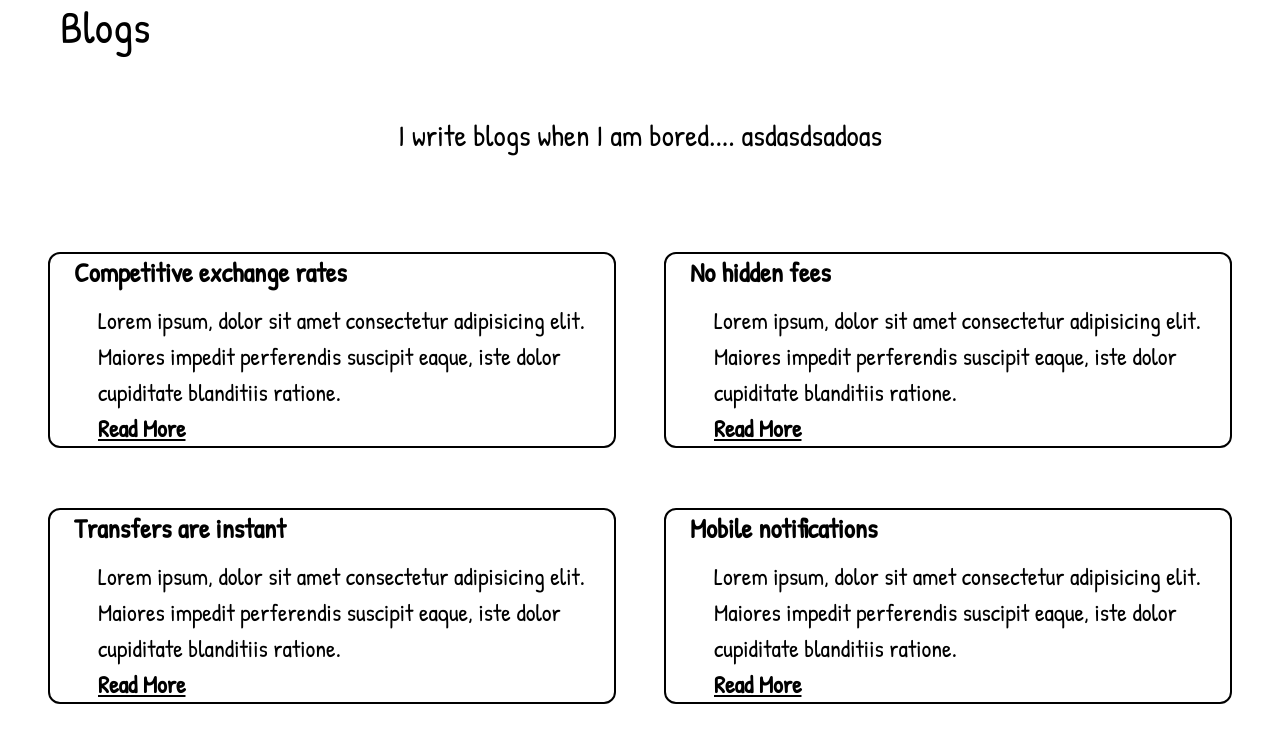
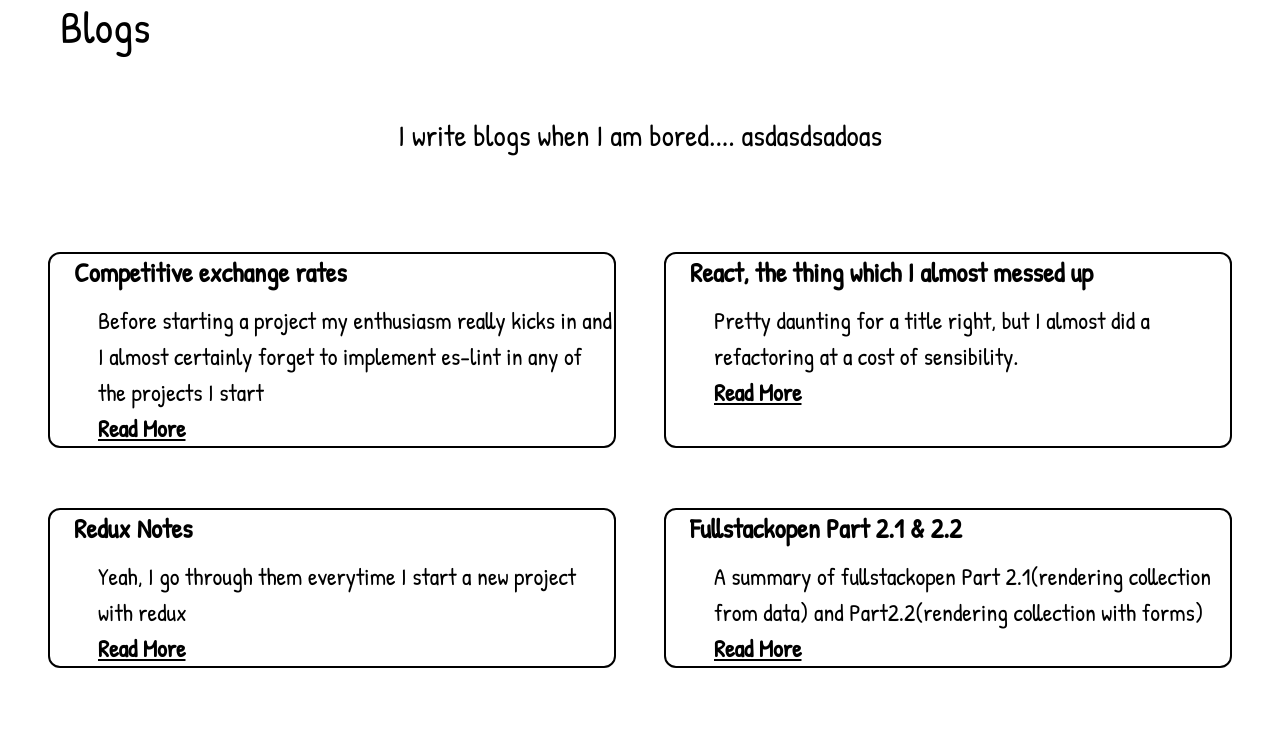
Before and after one commit to pratikdevdas/myportfolio, a Next.js app: page /Blogs in a window 1280 px wide. Shown: the top 742 px of the page. Built offline with nearby package versions, Linux system fonts and the light colour scheme.

Commit message:
completed

```diff
--- a/pages/Blogs.js
+++ b/pages/Blogs.js
@@ -5,31 +5,33 @@ const features = [
   {
     name: 'Competitive exchange rates',
     description:
-      'Lorem ipsum, dolor sit amet consectetur adipisicing elit. Maiores impedit perferendis suscipit eaque, iste dolor cupiditate blanditiis ratione.',
+      'Before starting a project my enthusiasm really kicks in and I almost certainly forget to implement es-lint in any of the projects I start',
     icon: GlobeAltIcon,
-    readmore : 'Read More'
+    readmore : 'Read More',
+    url: 'https://reliable-calliandra-778.notion.site/My-Code-a-k-a-JS-linting-2cad0a10706542d48752ff96b1ab942b'
   },
   {
-    name: 'No hidden fees',
+    name: 'React, the thing which I almost messed up',
     description:
-      'Lorem ipsum, dolor sit amet consectetur adipisicing elit. Maiores impedit perferendis suscipit eaque, iste dolor cupiditate blanditiis ratione.',
+      'Pretty daunting for a title right, but I almost did a refactoring at a cost of sensibility.',
     icon: ScaleIcon,
-    readmore : 'Read More'
+    url:'https://reliable-calliandra-778.notion.site/React-the-thing-which-I-almost-messed-up-584e51da54a94d5c9daaf8aa8ced919d'
+
   },
   {
-    name: 'Transfers are instant',
+    name: 'Redux Notes',
     description:
-      'Lorem ipsum, dolor sit amet consectetur adipisicing elit. Maiores impedit perferendis suscipit eaque, iste dolor cupiditate blanditiis ratione.',
-    icon: LightningBoltIcon,
-    readmore : 'Read More'
+      'Yeah, I go through them everytime I start a new project with redux',
+      url:'https://reliable-calliandra-778.notion.site/Redux-2297f0aee027459d854839c7ea0ce06c'
   },
   {
-    name: 'Mobile notifications',
+    name: 'Fullstackopen Part 2.1 & 2.2',
     description:
-      'Lorem ipsum, dolor sit amet consectetur adipisicing elit. Maiores impedit perferendis suscipit eaque, iste dolor cupiditate blanditiis ratione.',
-    icon: AnnotationIcon,
-    readmore : 'Read More'
-  },
+      'A summary of fullstackopen Part 2.1(rendering collection from data) and Part2.2(rendering collection with forms)',
+      url:'https://reliable-calliandra-778.notion.site/Fullstackopen-Part-2-1-2-2-155c7627881042f7afcd692c413453e5'
+
+  }
+
 ]
 
 const Blogs = () => {
@@ -53,7 +55,7 @@ const Blogs = () => {
                   <h3 className=" ml-4 text-lg leading-6 text-gray-900 font-extrabold">{feature.name}</h3>
                 </dt>
                 <dd className="mt-2 ml-8 text-base text-gray-500">{feature.description}</dd>
-                <dd className='ml-8 underline font-bold'><a href="">{feature.readmore}</a></dd>
+                <dd className='ml-8 underline font-bold'><a href={feature.url}>Read More</a></dd>
               </div>
             ))}
           </dl>
--- a/pages/Home.js
+++ b/pages/Home.js
@@ -11,7 +11,7 @@ export default function Home ({handleToggle}){
             even convert UI in to CSS .
              </div>
           <div>
-          <a className="bg-black text-white rounded" href="https://drive.google.com/file/d/1PZtrIWwwBL6ynQyBHCouoRsF5TQfuQ7Q/view?usp=sharing">📜Resume</a>
+          <a className="bg-black  mt-5 text-white rounded hover:underline border-2" href="https://drive.google.com/file/d/1PZtrIWwwBL6ynQyBHCouoRsF5TQfuQ7Q/view?usp=sharing">📜 Click here for Resume</a>
           </div>
         </div>
 
--- a/pages/_app.js
+++ b/pages/_app.js
@@ -1,9 +1,15 @@
 import '../styles/globals.css'
+import Head from 'next/head'
 import { ThemeProvider } from 'next-themes'
 
 function MyApp({ Component, pageProps }) {
   return (
+
     <ThemeProvider attribute="class">
+            <Head>
+        <title>Pratik Dev Das</title>
+        <meta name="viewport" content="initial-scale=1.0, width=device-width" />
+      </Head>
     <Component {...pageProps} />
   </ThemeProvider>
   )
--- /dev/null
+++ b/pages/api/data.js
@@ -0,0 +1,29 @@
+const project = [
+    {
+        id: 2,
+        title:'Tip Calculator App',
+        github: 'https://github.com/pratikdevdas/tip-calculator-app-main',
+        redirect : 'https://pratikdevdas.github.io/tip-calculator-app-main/'
+    },
+    {
+        id: 3,
+        title:'Chat App Illustration',
+        github: 'https://github.com/pratikdevdas/chat-app-css-illustration-master',
+        redirect : 'https://pratikdevdas.github.io/chat-app-css-illustration-master/'
+    },
+    {
+        id: 4,
+        title:'Devjects (under process)',
+        github: 'https://github.com/pratikdevdas/frontendphonebook',
+        redirect : 'https://github.com/pratikdevdas/devjects-frontend'
+    },
+    {
+        id: 5,
+        title:'Google Contact Clone (under process)',
+        github: 'https://github.com/pratikdevdas/frontendphonebook',
+        redirect : 'google-contact-clone'
+    }
+
+]
+
+export default project
--- a/pages/index.js
+++ b/pages/index.js
@@ -18,7 +18,7 @@ export default function Home() {
       </div>
         <div className='flex-grow'>
 
-        <Middle></Middle>
+        <Middle/>
         </div>
         <Footer></Footer>
       </div>
--- a/styles/globals.css
+++ b/styles/globals.css
@@ -11,6 +11,8 @@ body {
   font-family: 'Patrick Hand', cursive;
   display: block;
   font-size: 24px;
+  max-width: 1600px;
+  margin: auto;
 }
 
 a {
```
